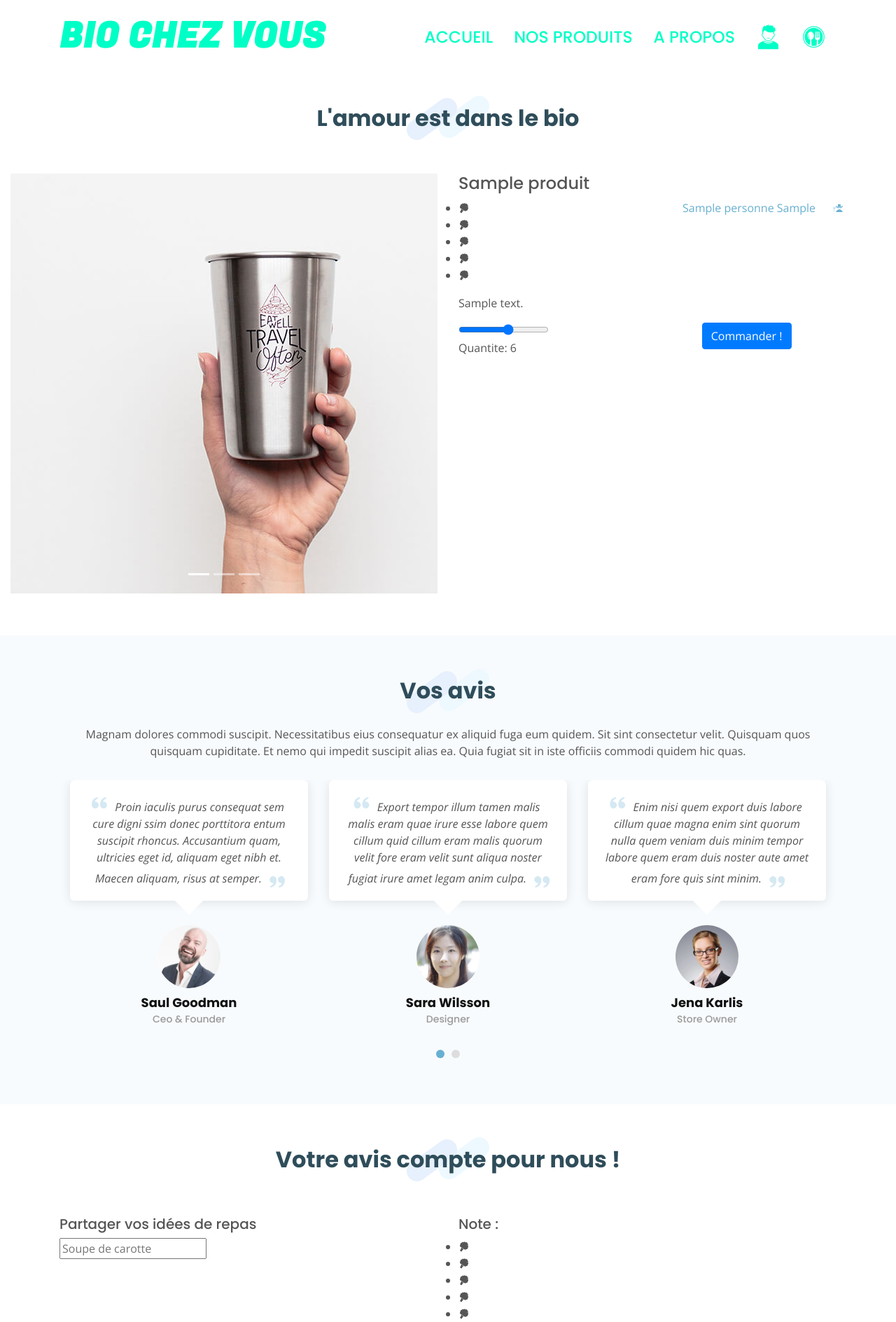
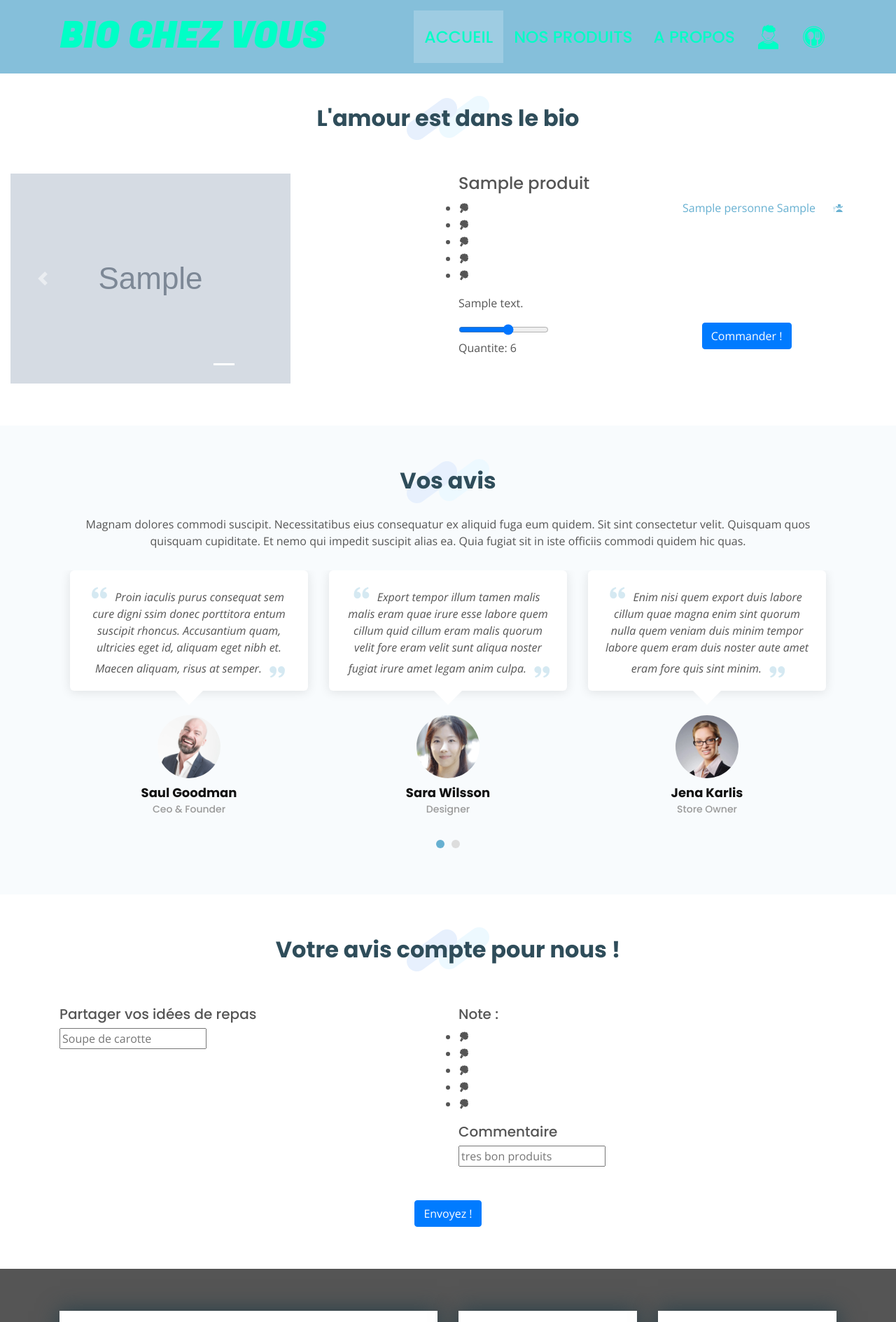
Before and after one commit to Baptistex/DUT_p202003, a Django app: page /produit/1 in a window 1280 px wide. Shown: the top 1889 px of the page at 70% size. Run offline with Django 3.2, Linux system fonts and the light colour scheme; tables that the repository leaves empty hold one stand-in row (values such as "Sample post"); grey boxes marked "Sample" are stand-in pictures; some libraries are stand-ins or nearby versions.

Commit message:
carousel fonctionnel description produit
affichage des images de chaque produit dans le carrousel avec le controle de chaque image

```diff
--- a/biochezvous/produit/models.py
+++ b/biochezvous/produit/models.py
@@ -24,13 +24,13 @@ class Produit(models.Model):
 
 
 class Image(models.Model):
-    produit =models.ForeignKey('Produit', on_delete=models.CASCADE)
-    image = models.ImageField(upload_to='images/')
+    produit = models.ForeignKey('Produit', on_delete=models.CASCADE)
+    image   = models.ImageField(upload_to='images/')
     #TODO: Champ priorite
-
 
     class Meta:
         db_table = 'image'
+
 
 
 
--- a/biochezvous/produit/templates/produit/base.html
+++ b/biochezvous/produit/templates/produit/base.html
@@ -43,7 +43,7 @@
 <body>
 
     <!-- ======= Header ======= -->
-    <header id="header" class="fixed-top header-transparent">
+    <header id="header" class="fixed-top header-scrolled">
         <div class="container d-flex align-items-center">
 
             <div class="logo mr-auto">
--- a/biochezvous/produit/templates/produit/description_prod.html
+++ b/biochezvous/produit/templates/produit/description_prod.html
@@ -18,29 +18,36 @@
                     <div class="col-md-6" style="overflow: hidden;">
                         <div id="carouselExampleIndicators" class="carousel slide" data-bs-ride="carousel">
                             <ol class="carousel-indicators">
-                                <li data-bs-target="#carouselExampleIndicators" data-bs-slide-to="0" class="active"></li>
-                                <li data-bs-target="#carouselExampleIndicators" data-bs-slide-to="1"></li>
-                                <li data-bs-target="#carouselExampleIndicators" data-bs-slide-to="2"></li>
+                                {% for img in lesImages %}
+                                    {% if forloop.counter0 == 0 %}
+                                        <li data-bs-target="#carouselExampleIndicators" data-bs-slide-to="{{ forloop.counter0 }}" class="active"></li>
+                                    {% else %}
+                                        <li data-bs-target="#carouselExampleIndicators" data-bs-slide-to="{{ forloop.counter0 }}"></li>
+                                    {% endif %}
+                                {% endfor %}
                             </ol>
                             <div class="carousel-inner">
-                                <div class="carousel-item active">
-                                    <img src="{% static 'img/portfolio/portfolio-2.jpg' %}" class="d-block" alt="...">
-                                </div>
-                                <div class="carousel-item">
-                                    <img src="{% static 'img/portfolio/portfolio-1.jpg' %}" class="d-block" alt="...">
-                                </div>
-                                <div class="carousel-item">
-                                    <img src="{% static 'img/portfolio/portfolio-3.jpg' %}" class="d-block" alt="...">
-                                </div>
+                                {% for img in lesImages %}
+                                    {% if forloop.counter0 == 0 %}
+                                        <div class="carousel-item active">
+                                            <img src="{{MEDIA_URL}}{{ img.image }}" class="d-block" alt="...">
+                                        </div>
+                                    {% else %}
+                                        <div class="carousel-item">
+                                            <img src="{{MEDIA_URL}}{{ img.image }}" class="d-block" alt="...">
+                                        </div>
+                                    {% endif %}
+
+                                {% endfor %}
                             </div>
-                            <!--<a class="carousel-control-prev" href="#carouselExampleIndicators" role="button" data-bs-slide="prev">
+                            <a class="carousel-control-prev" href="#carouselExampleIndicators" role="button" data-slide="prev">
                                 <span class="carousel-control-prev-icon" aria-hidden="true"></span>
-
-                            </a>
-                            <a class="carousel-control-next" href="#carouselExampleIndicators" role="button" data-bs-slide="next">
+                                <span class="sr-only">Previous</span>
+                              </a>
+                              <a class="carousel-control-next" href="#carouselExampleIndicators" role="button" data-slide="next">
                                 <span class="carousel-control-next-icon" aria-hidden="true"></span>
-
-                            </a>-->
+                                <span class="sr-only">Next</span>
+                              </a>
                         </div>
                     </div>
 
--- a/biochezvous/produit/templates/produit/produit.html
+++ b/biochezvous/produit/templates/produit/produit.html
@@ -113,7 +113,7 @@
                     {% for produit in lesproduits %}
                     <div class="col col-lg-4 col-md-6 portfolio-item {{produit.produit.categorie.typeProduit.nom}}">
                         <div class="prod-wrap">
-                            <img src="{{MEDIA_URL}}{{produit.image}}" class="img-fluid" alt="">
+                            <img src="{{MEDIA_URL}}{{produit.image}}" class="w-100" alt="">
                             <div class="prod-links">
                                 <a href="#" title="App 1"><i class="icofont-heart"></i></a>
                                 <a href="{% url 'produit' produit.produit_id %}" title="More Details"><i class="icofont-plus"></i></a>
--- a/biochezvous/produit/views.py
+++ b/biochezvous/produit/views.py
@@ -23,12 +23,8 @@ def produit_django(request):
             produit_id_list.append(i.produit_id)
             image_id_list.append(i.id)
 
-    print(produit_id_list)
-    print(image_id_list)
-
     table_image = table_image.filter(id__in=image_id_list)
 
-    print(table_image)
     context = {
         'lesproduits': table_image
     }
@@ -47,11 +43,15 @@ def produit(request, idProduit):
     #Mais django ajoute le suffixe _id (donc id_producteur_id) dans la BDD
     #TODO (Baptiste sur master) : Renommer les champs FK pour retirer le id_
     #producteur = produit.id_producteur
+    table_images = Image.objects.filter(produit = produit)
+
+    print("les images : ", table_images)
 
     context = {
         'leproduit': produit,
         'id': produit.produit_id,
         'producteur' : producteur,
+        'lesImages' : table_images,
     }
     return render(request, 'produit/description_prod.html', context)
 
```
Also changed, not shown: 1 other file.
